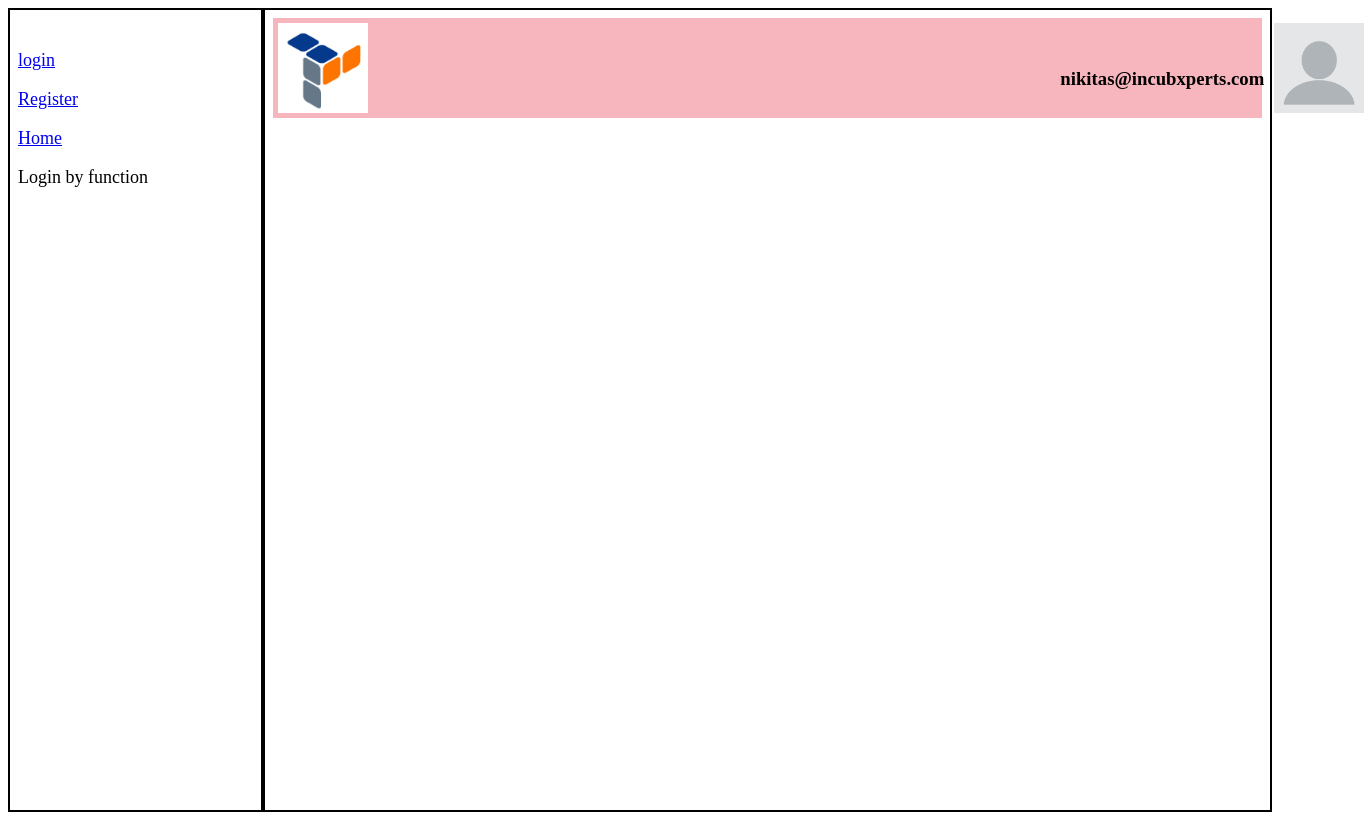
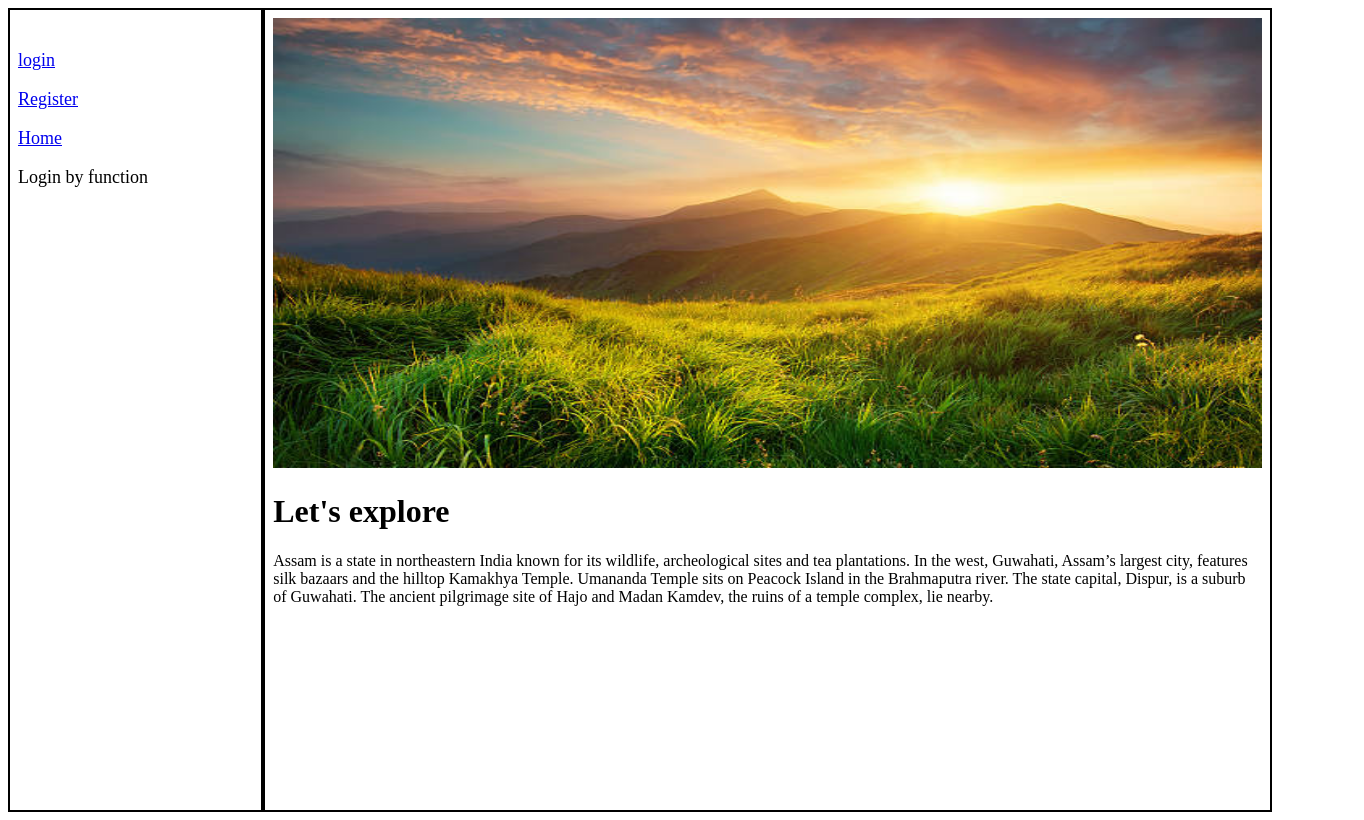
Before and after one commit to nikitaIncubxperts/AngularAssignment, an Angular app: page /content in a window 1280 px wide. Shown: the whole page, 1364 px wide, since content can reach past the window. Built offline with nearby package versions, Linux system fonts and the light colour scheme.

Commit message:
dev-Nikita working on angular project updated home page

```diff
--- a/src/app/content/content.component.css
+++ b/src/app/content/content.component.css
@@ -2,11 +2,14 @@
     width: auto;
     height: auto;
 }
+
 .head {
     display: flex;
     background-color: #F7B6BD;
+    justify-content: space-between;
 
 }
+
 #logo {
     height: 90px;
     width: 100px;
@@ -15,13 +18,22 @@
     margin-bottom: 5px;
 
 }
+
 #username {
-    margin-left: 70%;
     margin-top: 50px;
 }
+
 #profile {
     height: 90px;
     width: 100px;
-    margin-left: 10px;
     margin-top: 5px;
 }
+
+.right {
+    display: flex;
+}
+
+img {
+    width: 100%;
+    height: 450px;
+}
--- a/src/app/content/content.component.html
+++ b/src/app/content/content.component.html
@@ -7,10 +7,23 @@
         <title>Document</title>
     </head>
     <body>
-        <header class="head">
-            <img id="logo" src="assets/incubxperts_logo.png">
-            <h3 id="username">nikitas@incubxperts.com</h3>
-            <img id="profile" src="assets/ProfileImage.png">
-        </header>
+        <div>
+            <img src="assets/natureimg1.jpg">
+            <div>
+                <h1>
+                    Let's explore
+                </h1>
+                <p>
+                    Assam is a state in northeastern India known for its
+                    wildlife, archeological sites and tea plantations. In the
+                    west, Guwahati, Assam’s largest city, features silk bazaars
+                    and the hilltop Kamakhya Temple. Umananda Temple sits on
+                    Peacock Island in the Brahmaputra river. The state capital,
+                    Dispur, is a suburb of Guwahati. The ancient pilgrimage site
+                    of Hajo and Madan Kamdev, the ruins of a temple complex, lie
+                    nearby.
+                </p>
+            </div>
+        </div>
     </body>
 </html>
```
